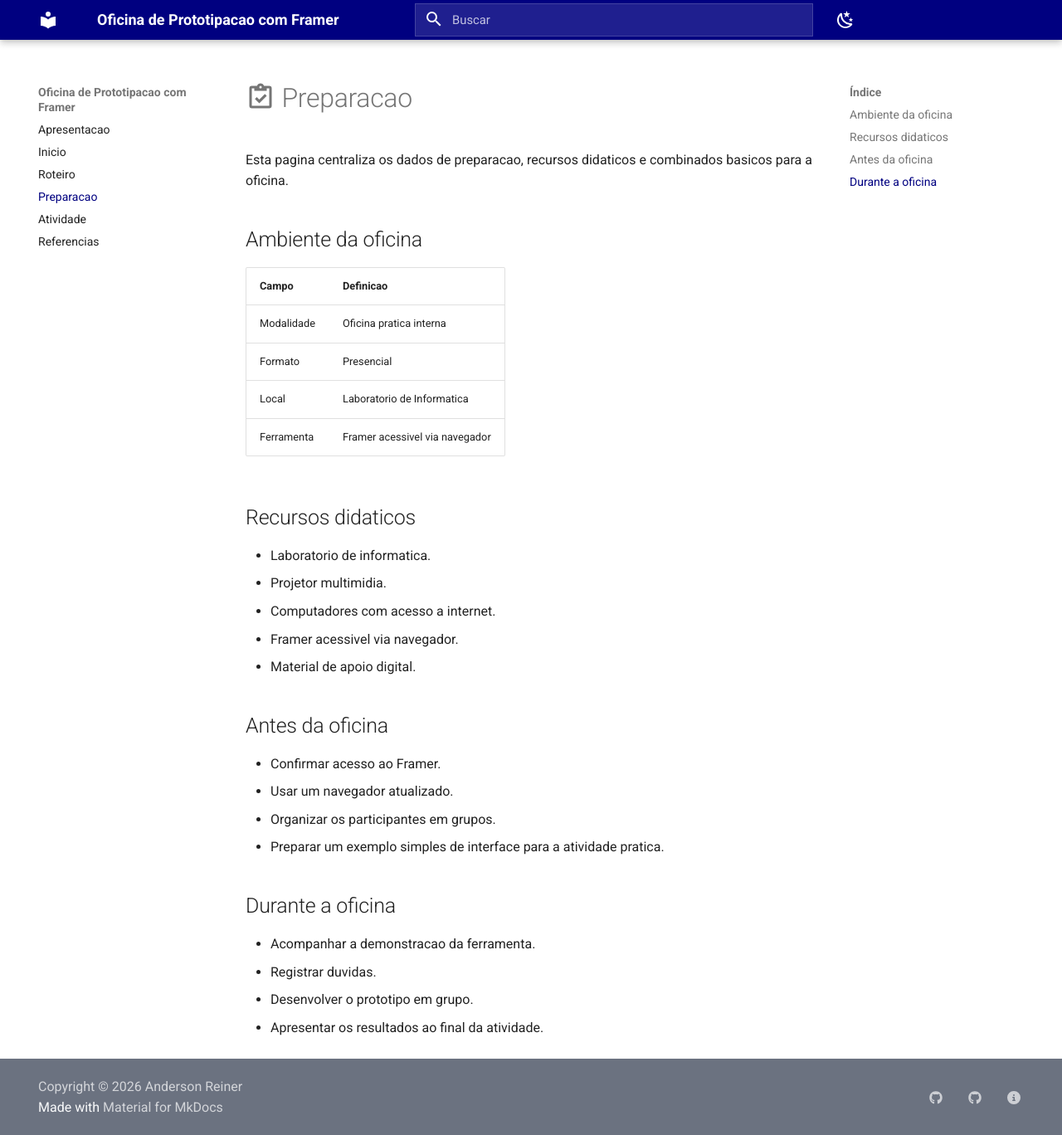
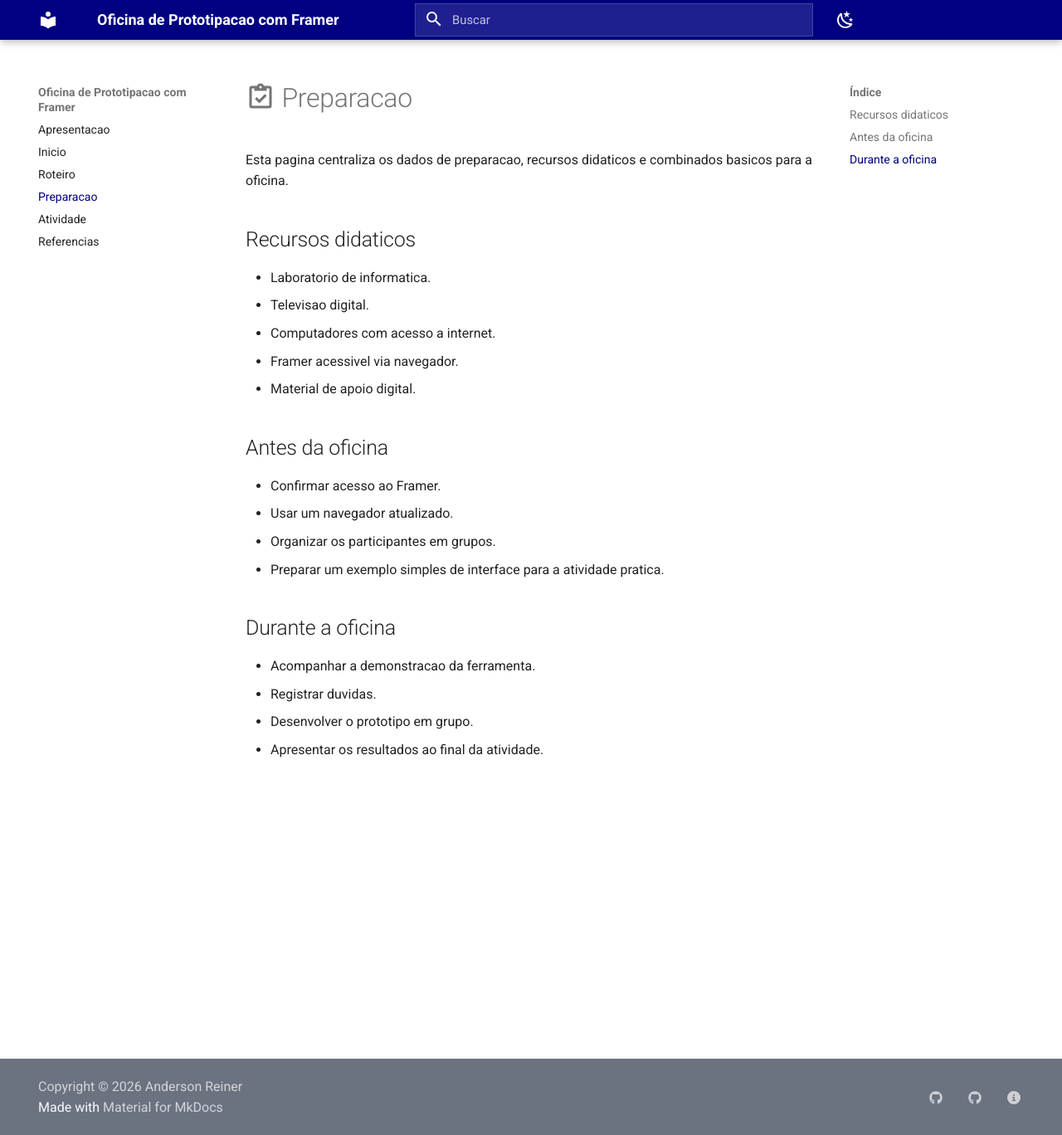
Before and after one commit to AndersonReiner/oficina-framer, an MkDocs documentation site: the page built from docs/preparacao.md, in a window 1280 px wide and 1368 px high. Shown: the whole window at 83% size. Built offline with MkDocs 1.6.1 and Material for MkDocs 9.7.7, drawn with Linux system fonts in a browser that asks for light colours.

Commit message:
docs: simplify preparation resources

```diff
--- a/docs/preparacao.md
+++ b/docs/preparacao.md
@@ -2,19 +2,10 @@
 
 Esta pagina centraliza os dados de preparacao, recursos didaticos e combinados basicos para a oficina.
 
-## Ambiente da oficina
-
-| Campo | Definicao |
-| --- | --- |
-| Modalidade | Oficina pratica interna |
-| Formato | Presencial |
-| Local | Laboratorio de Informatica |
-| Ferramenta | Framer acessivel via navegador |
-
 ## Recursos didaticos
 
 - Laboratorio de informatica.
-- Projetor multimidia.
+- Televisao digital.
 - Computadores com acesso a internet.
 - Framer acessivel via navegador.
 - Material de apoio digital.
```
